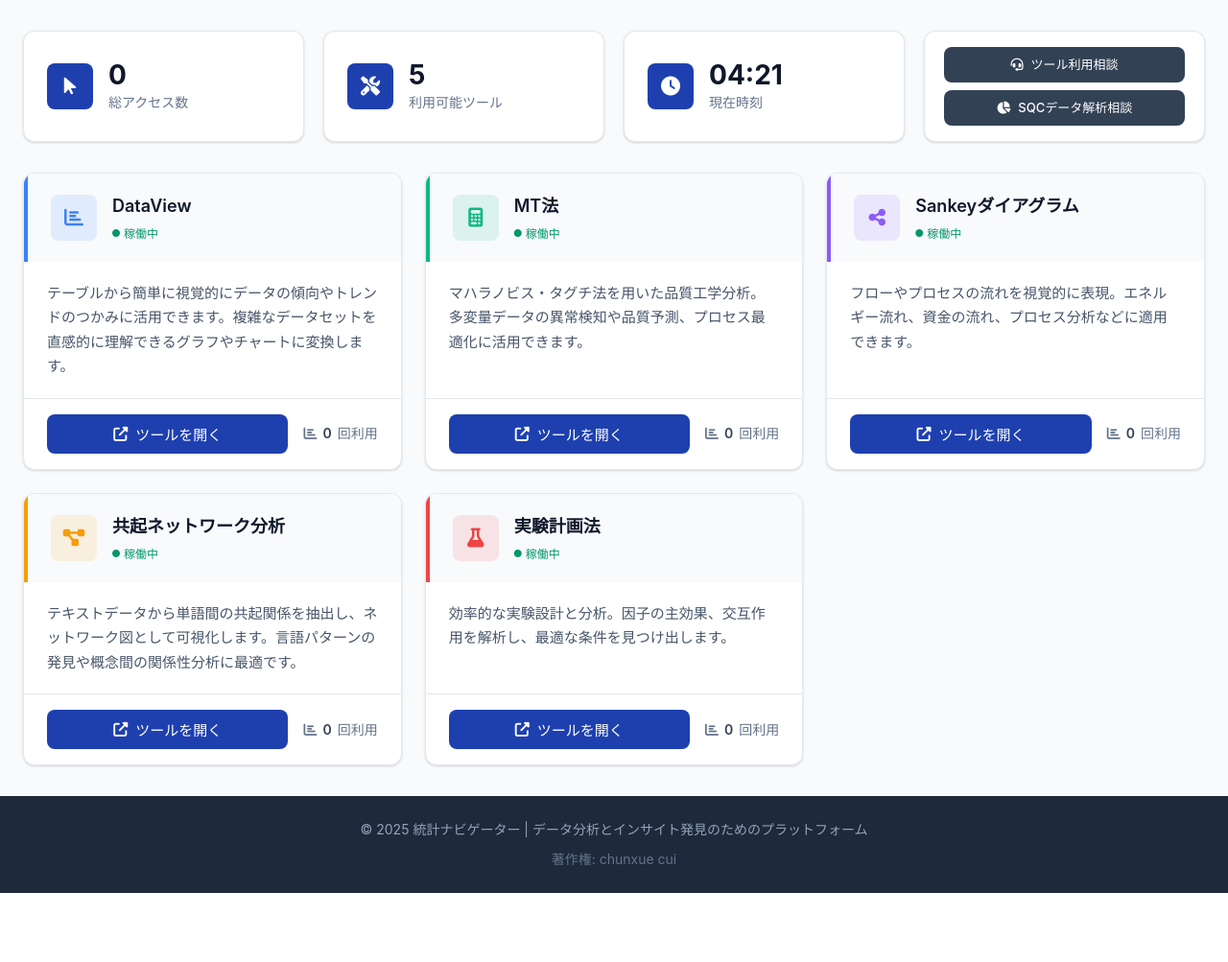
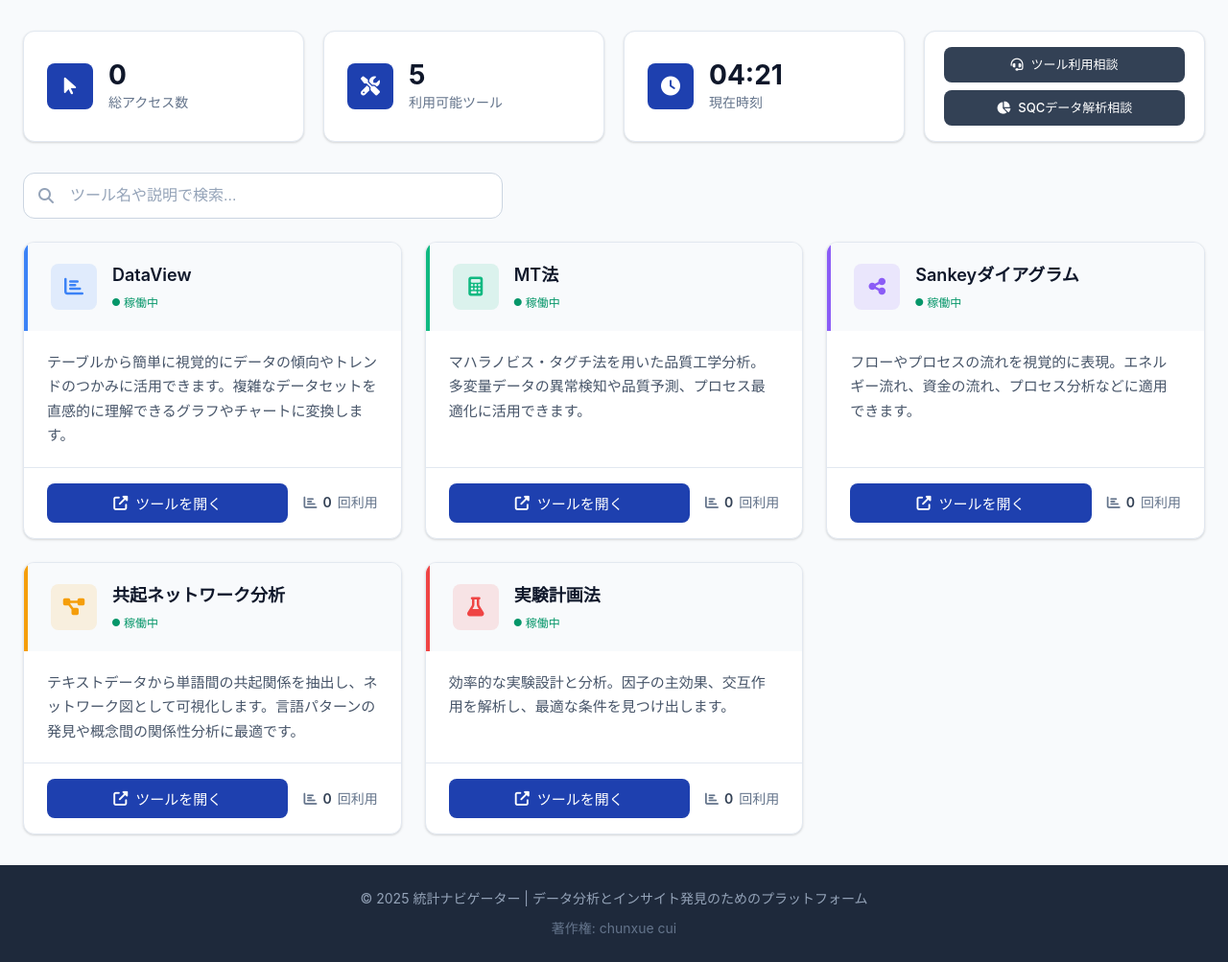
Before and after one commit to cuichunxue/website_app, a Flask app: page / in a window 1280 px wide. Shown: the part 184-1187 px from the top of the page at 96% size. Before the commit the page ends 1115 px from the top, so only its background shows below. Run offline with Flask 3, Linux system fonts and the light colour scheme.

Commit message:
Add search functionality for tools
- Add search bar above tool grid
- Real-time filtering by tool name and description
- Show result count during search
- Display "no results" message when nothing matches
- Clear button and ESC key to reset search

https://claude.ai/code/session_018KWknCnD5eeKK51TCqMWKS

```diff
--- a/static/css/style.css
+++ b/static/css/style.css
@@ -288,6 +288,107 @@ body {
 }
 
 /* =============================================
+   検索バー
+   ============================================= */
+.search-bar {
+    margin-bottom: 24px;
+    display: flex;
+    align-items: center;
+    gap: 16px;
+    flex-wrap: wrap;
+}
+
+.search-input-wrapper {
+    position: relative;
+    flex: 1;
+    min-width: 280px;
+    max-width: 500px;
+}
+
+.search-icon {
+    position: absolute;
+    left: 16px;
+    top: 50%;
+    transform: translateY(-50%);
+    color: var(--gray-400);
+    font-size: 1rem;
+}
+
+.search-input {
+    width: 100%;
+    padding: 14px 48px;
+    border: 1px solid var(--gray-300);
+    border-radius: var(--border-radius-lg);
+    font-size: 1rem;
+    color: var(--gray-800);
+    background-color: white;
+    transition: var(--transition);
+}
+
+.search-input:focus {
+    outline: none;
+    border-color: var(--primary);
+    box-shadow: 0 0 0 3px rgba(30, 64, 175, 0.1);
+}
+
+.search-input::placeholder {
+    color: var(--gray-400);
+}
+
+.search-clear {
+    position: absolute;
+    right: 12px;
+    top: 50%;
+    transform: translateY(-50%);
+    background: var(--gray-200);
+    border: none;
+    width: 28px;
+    height: 28px;
+    border-radius: 50%;
+    cursor: pointer;
+    display: flex;
+    align-items: center;
+    justify-content: center;
+    color: var(--gray-500);
+    transition: var(--transition);
+}
+
+.search-clear:hover {
+    background: var(--gray-300);
+    color: var(--gray-700);
+}
+
+.search-result-count {
+    font-size: 0.9375rem;
+    color: var(--gray-500);
+}
+
+.search-result-count strong {
+    color: var(--gray-700);
+}
+
+/* 検索結果なし */
+.no-results {
+    grid-column: 1 / -1;
+    text-align: center;
+    padding: 48px 24px;
+    background: white;
+    border-radius: var(--border-radius-lg);
+    border: 1px dashed var(--gray-300);
+}
+
+.no-results i {
+    font-size: 3rem;
+    color: var(--gray-300);
+    margin-bottom: 16px;
+}
+
+.no-results p {
+    color: var(--gray-500);
+    font-size: 1.1rem;
+}
+
+/* =============================================
    ツールグリッド
    ============================================= */
 .tools-grid {
--- a/static/js/app.js
+++ b/static/js/app.js
@@ -13,6 +13,109 @@ function init() {
 
     // 30秒ごとに統計を更新
     setInterval(refreshStats, 30000);
+
+    // 検索機能の初期化
+    initSearch();
+}
+
+// =============================================
+// 検索機能
+// =============================================
+function initSearch() {
+    const searchInput = document.getElementById('searchInput');
+    const searchClear = document.getElementById('searchClear');
+
+    if (!searchInput) return;
+
+    // 入力イベント
+    searchInput.addEventListener('input', function() {
+        const query = this.value.trim();
+        filterTools(query);
+
+        // クリアボタンの表示/非表示
+        if (searchClear) {
+            searchClear.style.display = query ? 'flex' : 'none';
+        }
+    });
+
+    // クリアボタン
+    if (searchClear) {
+        searchClear.addEventListener('click', function() {
+            searchInput.value = '';
+            filterTools('');
+            this.style.display = 'none';
+            searchInput.focus();
+        });
+    }
+
+    // ESCキーでクリア
+    searchInput.addEventListener('keydown', function(e) {
+        if (e.key === 'Escape') {
+            this.value = '';
+            filterTools('');
+            if (searchClear) searchClear.style.display = 'none';
+        }
+    });
+}
+
+function filterTools(query) {
+    const toolCards = document.querySelectorAll('.tool-card');
+    const resultCount = document.getElementById('searchResultCount');
+    const toolsGrid = document.getElementById('toolsGrid');
+
+    // 既存の「検索結果なし」メッセージを削除
+    const existingNoResults = toolsGrid.querySelector('.no-results');
+    if (existingNoResults) {
+        existingNoResults.remove();
+    }
+
+    if (!query) {
+        // 検索クエリが空の場合、全て表示
+        toolCards.forEach(card => {
+            card.style.display = '';
+        });
+        if (resultCount) {
+            resultCount.textContent = '';
+        }
+        return;
+    }
+
+    const lowerQuery = query.toLowerCase();
+    let visibleCount = 0;
+
+    toolCards.forEach(card => {
+        const name = (card.dataset.toolName || '').toLowerCase();
+        const description = (card.dataset.toolDescription || '').toLowerCase();
+
+        if (name.includes(lowerQuery) || description.includes(lowerQuery)) {
+            card.style.display = '';
+            visibleCount++;
+        } else {
+            card.style.display = 'none';
+        }
+    });
+
+    // 結果カウントを表示
+    if (resultCount) {
+        resultCount.innerHTML = `<strong>${visibleCount}</strong> 件のツールが見つかりました`;
+    }
+
+    // 結果がない場合のメッセージ
+    if (visibleCount === 0) {
+        const noResultsDiv = document.createElement('div');
+        noResultsDiv.className = 'no-results';
+        noResultsDiv.innerHTML = `
+            <i class="fas fa-search"></i>
+            <p>「${escapeHtml(query)}」に一致するツールが見つかりませんでした</p>
+        `;
+        toolsGrid.appendChild(noResultsDiv);
+    }
+}
+
+function escapeHtml(text) {
+    const div = document.createElement('div');
+    div.textContent = text;
+    return div.innerHTML;
 }
 
 // 時刻更新
--- a/templates/index.html
+++ b/templates/index.html
@@ -76,10 +76,22 @@
                 </div>
             </div>
 
+            <!-- 検索バー -->
+            <div class="search-bar">
+                <div class="search-input-wrapper">
+                    <i class="fas fa-search search-icon"></i>
+                    <input type="text" id="searchInput" class="search-input" placeholder="ツール名や説明で検索...">
+                    <button class="search-clear" id="searchClear" style="display: none;">
+                        <i class="fas fa-times"></i>
+                    </button>
+                </div>
+                <div class="search-result-count" id="searchResultCount"></div>
+            </div>
+
             <!-- ツールグリッド -->
             <div class="tools-grid" id="toolsGrid">
                 {% for tool in tools %}
-                <div class="tool-card" data-tool-id="{{ tool.id }}">
+                <div class="tool-card" data-tool-id="{{ tool.id }}" data-tool-name="{{ tool.name }}" data-tool-description="{{ tool.description }}">
                     <div class="tool-card-header" style="border-left-color: {{ tool.color }}">
                         <div class="tool-icon" style="background-color: {{ tool.color }}20; color: {{ tool.color }}">
                             <i class="fas fa-{{ tool.icon }}"></i>
```
